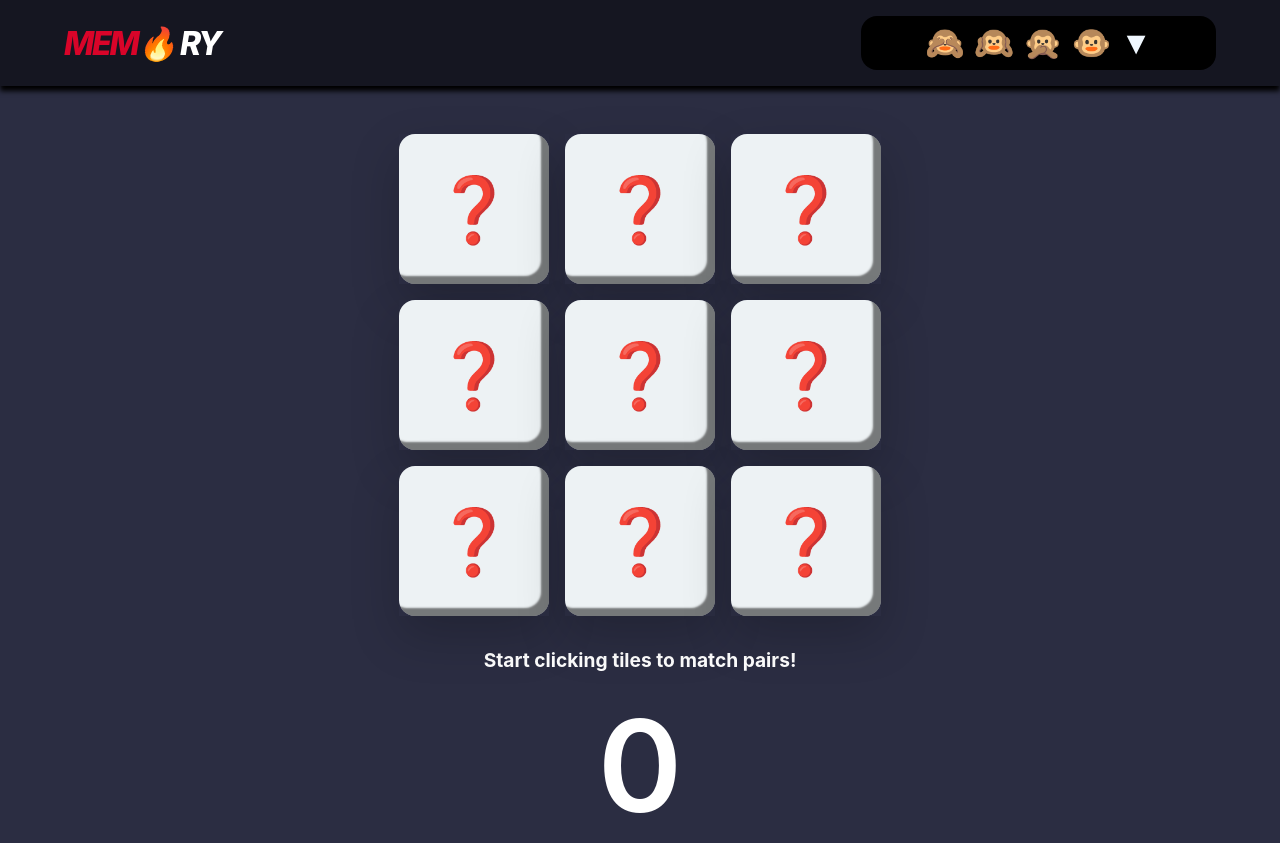
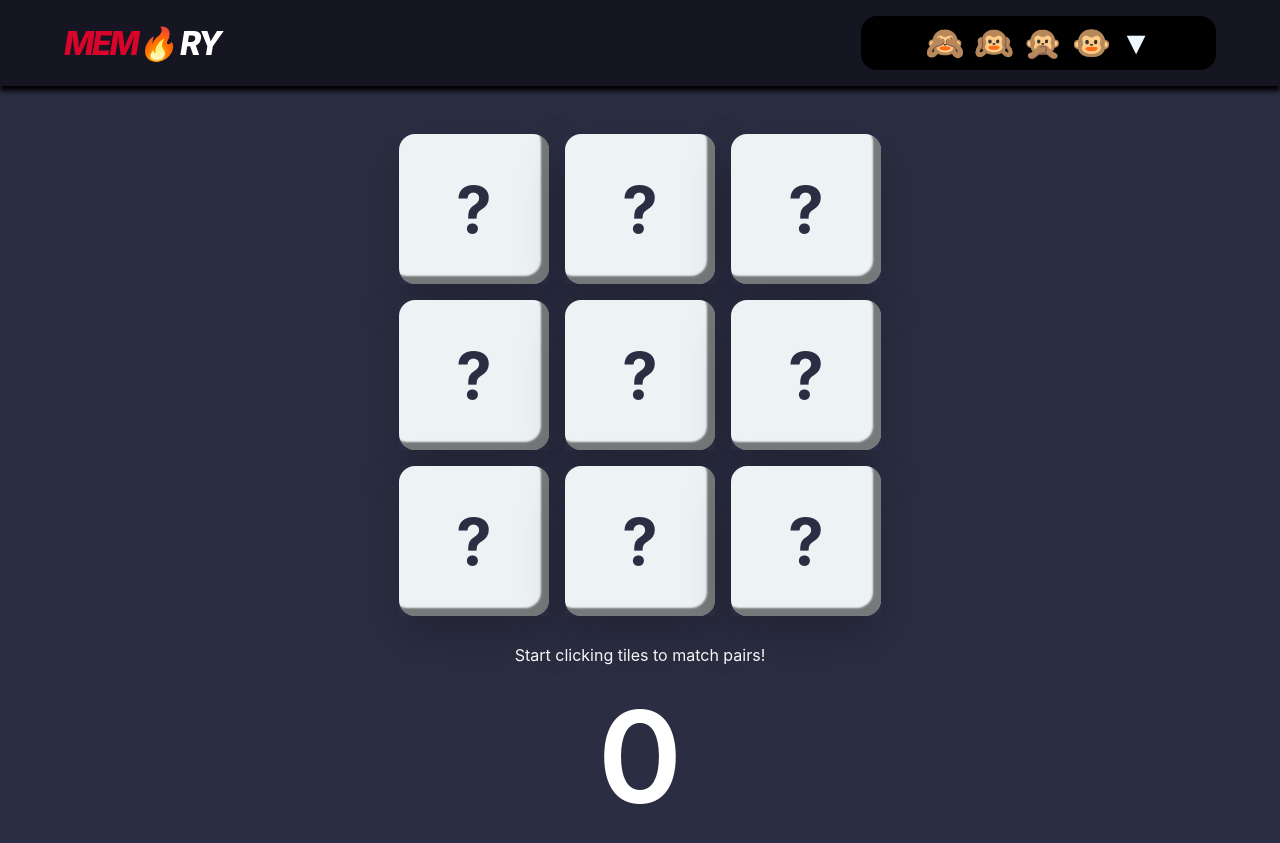
Before and after one commit to vijayjangid/icebreakers, a React (Create React App) app in the folder memory/: page / in a window 1280 px wide. Built offline with nearby package versions, Linux system fonts and the light colour scheme.

Commit message:
CSS overhaul

```diff
--- a/memory/src/App.css
+++ b/memory/src/App.css
@@ -96,7 +96,8 @@
 }
 
 .game-status {
-  font-size: 1.2rem;
+  font-size: 1rem;
+  font-weight: normal;
   text-align: center;
   color: white;
 }
--- a/memory/src/App.js
+++ b/memory/src/App.js
@@ -213,9 +213,9 @@ function App() {
                   aria-disabled={x.guessed || x.bombed}
                 >
                   <div className="card-inner">
-                    <div className="card-front">{DEBUG ? x.content : "❓"}</div>
+                    <div className="card-front">{DEBUG ? x.content : "?"}</div>
                     <div className="card-back">
-                      <span>{x.bombed ? "🔥" : x.content}</span>
+                      <span>{bombed && x.bombed ? "🔥" : !bombed && x.bombed ? "🎉": x.content}</span>
                       <span className={`card-score`}>
                         {bombed && x.bombed
                           ? "0"
@@ -236,12 +236,12 @@ function App() {
           <div className="scoreboard">
             <h2 className="game-status">
               {gameStatus}
-              {gameStatus === GAME_STATUS.over && (
-                <button className="btn-reset" onClick={handleReset}>
-                  🔄
-                </button>
-              )}
             </h2>
+            {gameStatus === GAME_STATUS.over && (
+              <button className="btn-reset" onClick={handleReset}>
+                🔄
+              </button>
+            )}
             <div className="score">{totalScore}</div>
             <div className="score-history">{
               scoreHistory?.map((x, index) => <span className={x === 90 ? 'max-score' : x === 20 ? 'min-score' : ''}>{x}{index === scoreHistory.length - 1 ? '' : `,`}</span>)
--- a/memory/src/index.css
+++ b/memory/src/index.css
@@ -74,6 +74,7 @@ body {
   box-shadow: inset -8px -8px 2px rgba(0, 0, 0, 0.5);
   font-size: 4rem;
   color: #2b2d42;
+  font-weight: bold;
 }
 
 .flip-card:not(.guessed):not(.flipped):hover .card-inner {
```
